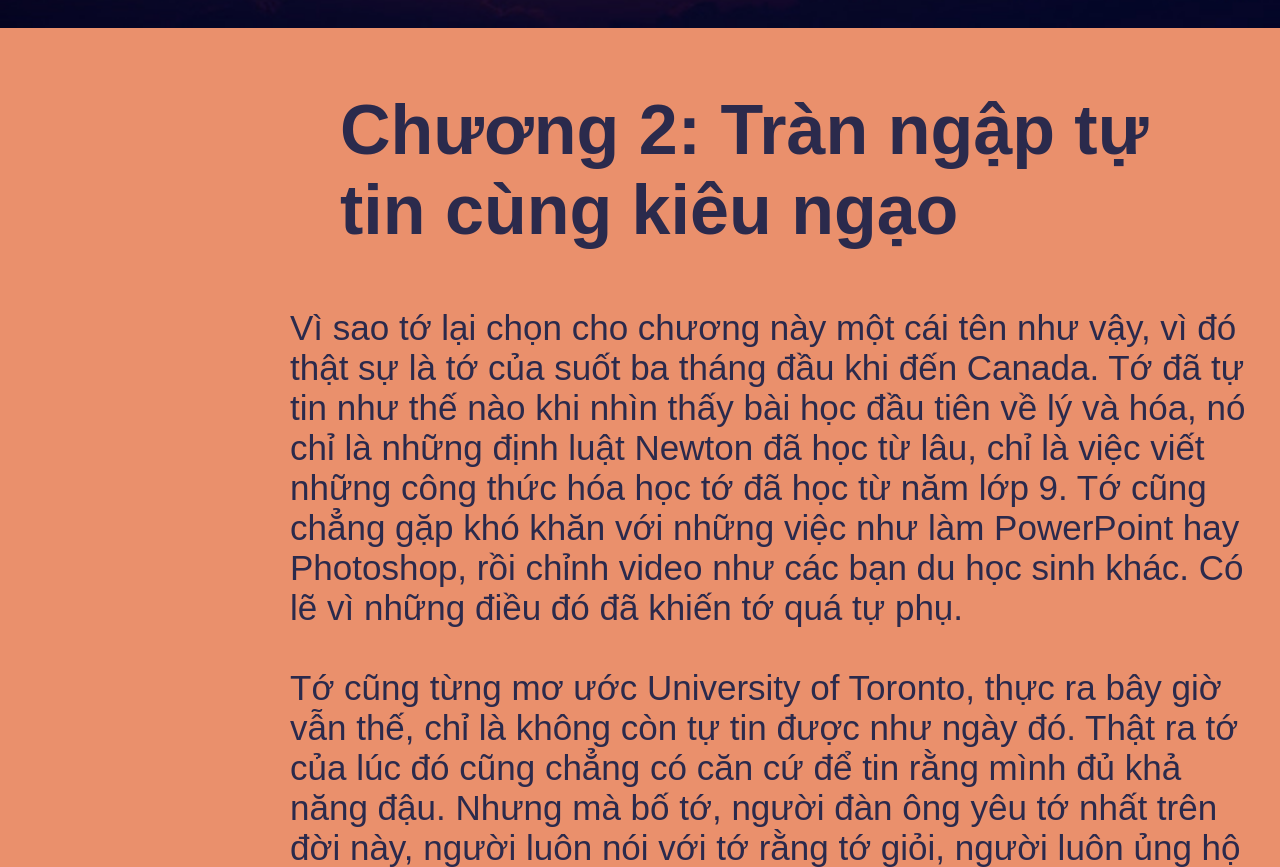
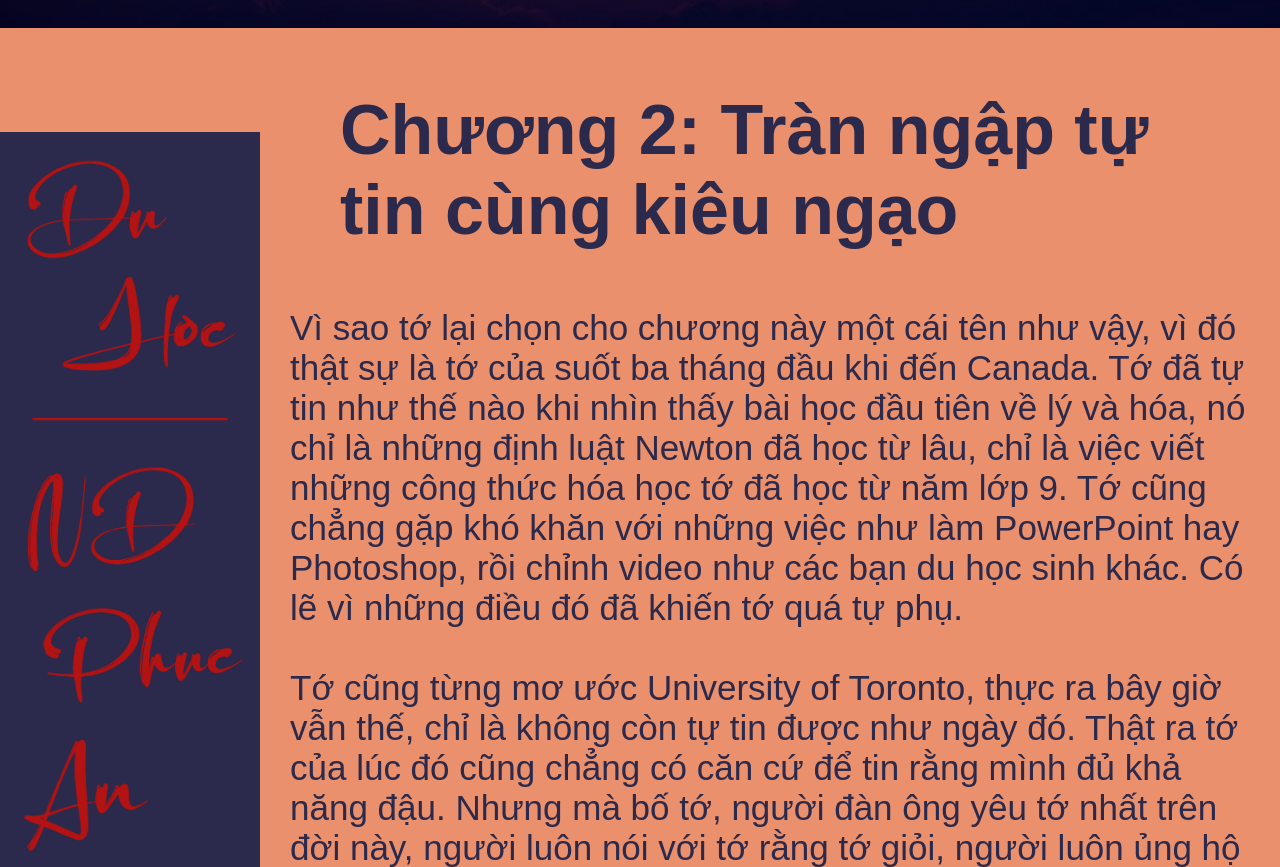
Before and after one commit to ndphucan111/nd.anb.ann, a plain HTML site: page chuong2.html in a window 1280 px wide. Shown: the part 801-1668 px from the top of the page. Drawn offline with Linux system fonts and the light colour scheme.

Commit message:
Update chuong2.html

```diff
--- a/chuong2.html
+++ b/chuong2.html
@@ -41,7 +41,7 @@
         </div>
         <div id="imagec1">
             <a>
-                <img src="images/image.c1.jpg" alt="" width="260">
+                <img src="image.c1.jpg" alt="" width="260">
             </a>
         </div>
         <div id="wp_content">
```
